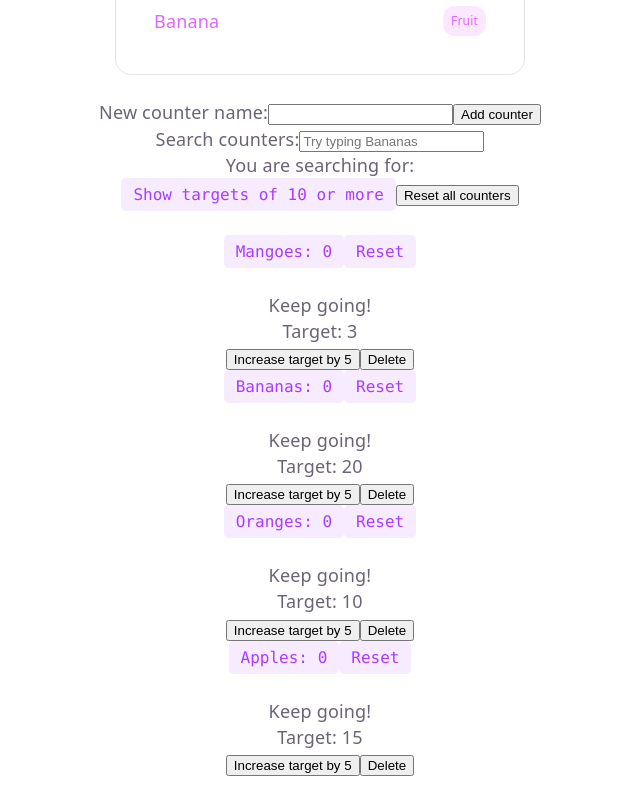
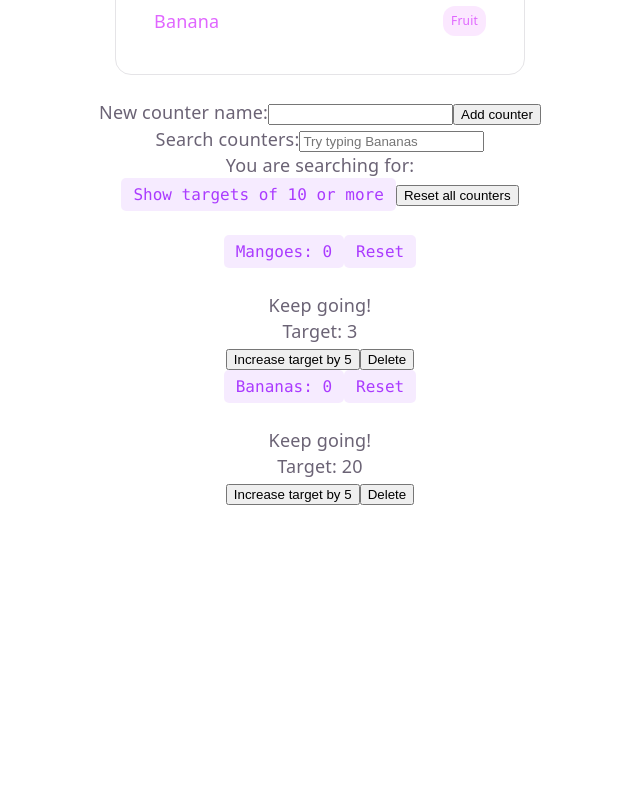
Before and after one commit to Dhakal29/ReactBasicPractice, a React (Vite) app: page / in a window 1280 px wide. Shown: the part 362-1162 px from the top of the page, without its empty margins (320-960 px from the left). After the commit the page ends 891 px from the top, so only its background shows below. Built offline with nearby package versions, Linux system fonts and the light colour scheme.

Commit message:
remove unnecessary counter

```diff
--- a/src/App.jsx
+++ b/src/App.jsx
@@ -8,8 +8,6 @@ import './App.css'
  const initialCounters = [
     { id: 1, label: 'Mangoes', step: 1, target: 3, clicks: 0 },
     { id: 2, label: 'Bananas', step: 5, target: 20, clicks: 0 },
-    { id: 3, label: 'Oranges', step: 2, target: 10, clicks: 0 },
-    { id: 4, label: 'Apples', step: 3, target: 15, clicks: 0 },
   ];
 function App() {
   const [counters, setCounters] = useState(initialCounters);
```
